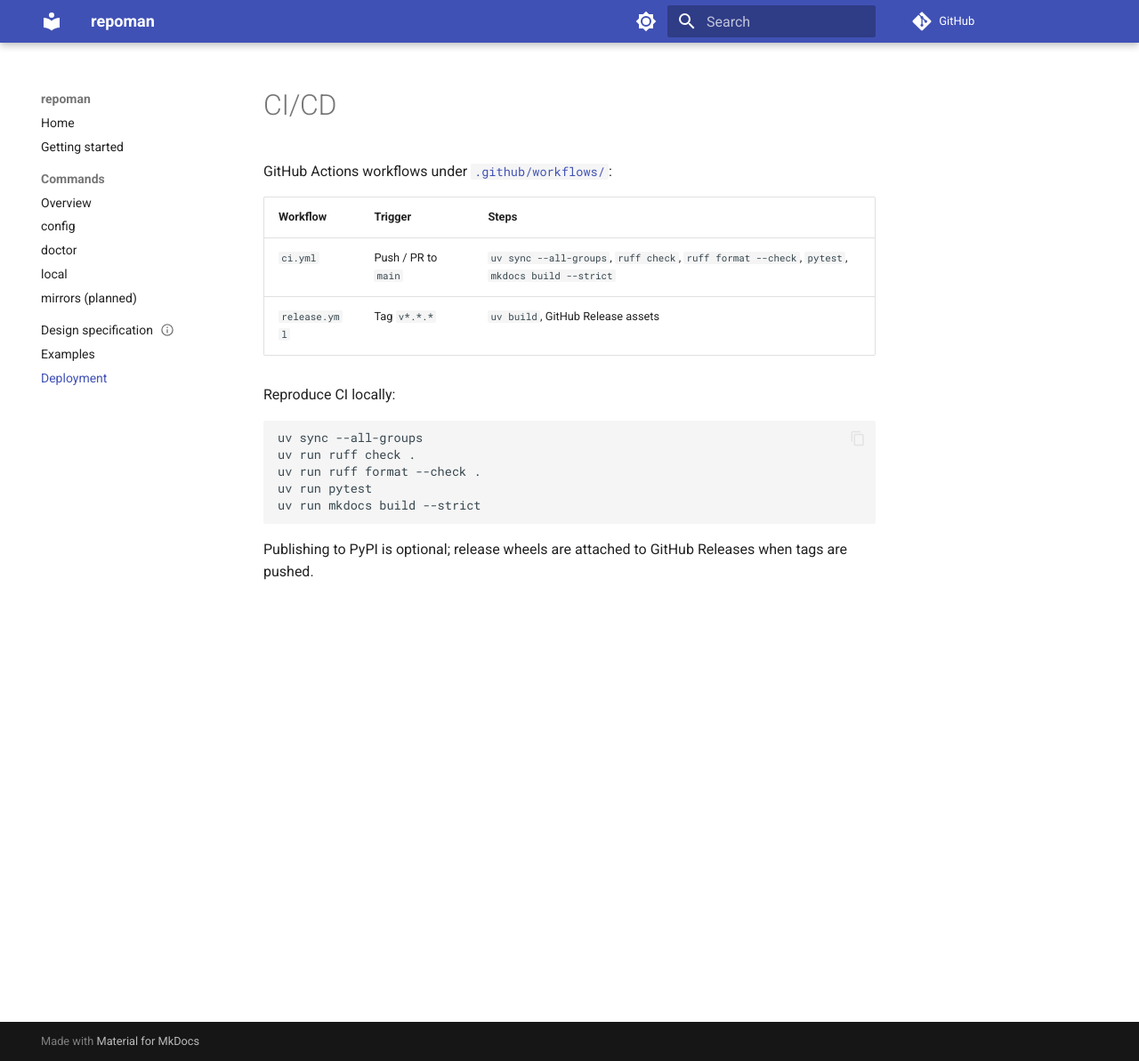
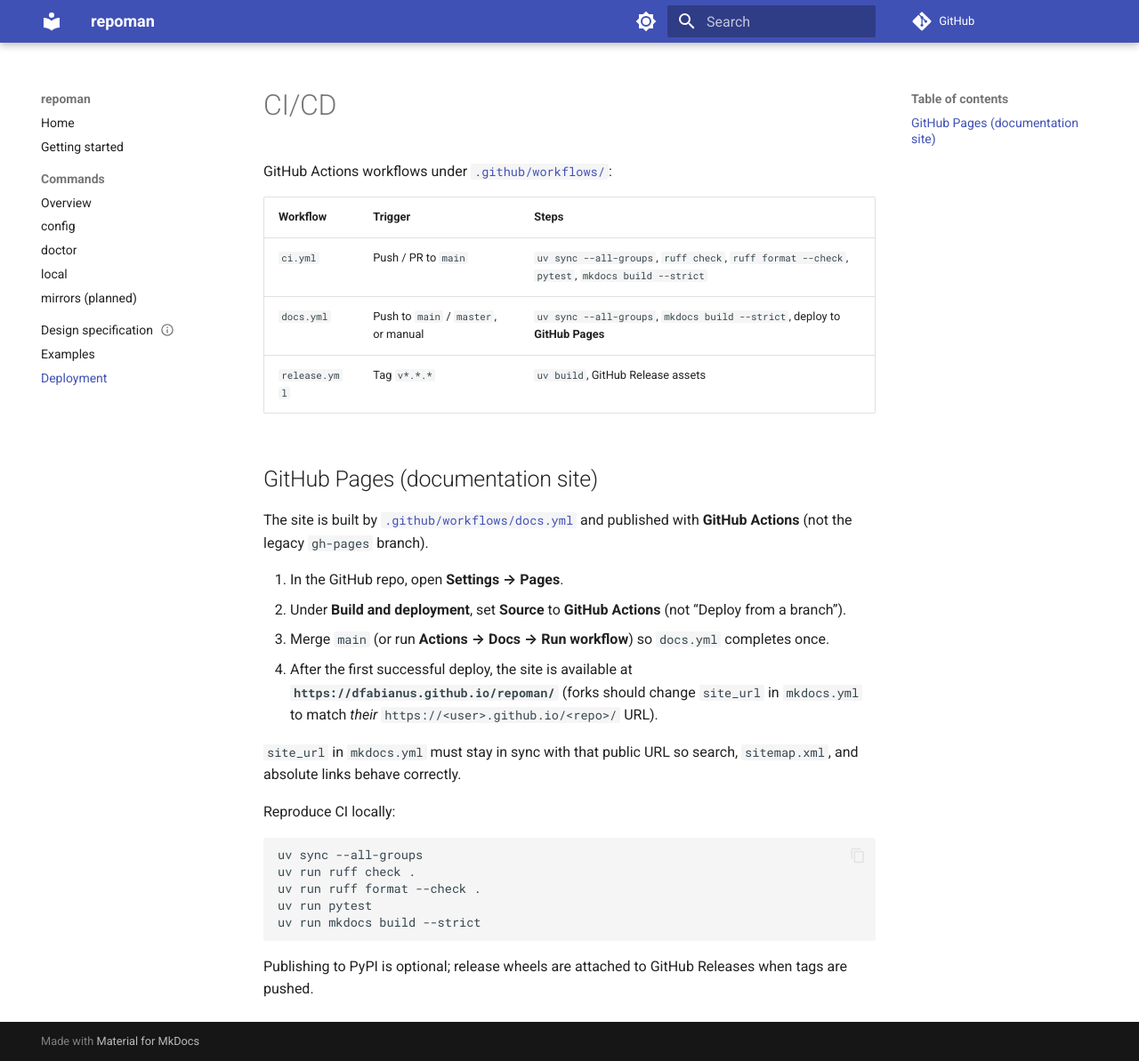
Before and after one commit to dfabianus/repoman, an MkDocs documentation site: the page built from docs/deployment/ci-cd.md, in a window 1280 px wide and 1193 px high. Shown: the whole window at 89% size. Built offline with MkDocs 1.6.1 and Material for MkDocs 9.7.7, drawn with Linux system fonts in a browser that asks for light colours; comment, search, counter and statistics services are not loaded.

Commit message:
ci: github actions for deploying docs

```diff
--- a/docs/deployment/ci-cd.md
+++ b/docs/deployment/ci-cd.md
@@ -5,7 +5,21 @@
 | Workflow | Trigger | Steps |
 | --- | --- | --- |
 | `ci.yml` | Push / PR to `main` | `uv sync --all-groups`, `ruff check`, `ruff format --check`, `pytest`, `mkdocs build --strict` |
+| `docs.yml` | Push to `main` / `master`, or manual | `uv sync --all-groups`, `mkdocs build --strict`, deploy to **GitHub Pages** |
 | `release.yml` | Tag `v*.*.*` | `uv build`, GitHub Release assets |
+
+## GitHub Pages (documentation site)
+
+The site is built by [`.github/workflows/docs.yml`](../../.github/workflows/docs.yml) and published with
+**GitHub Actions** (not the legacy `gh-pages` branch).
+
+1. In the GitHub repo, open **Settings → Pages**.
+2. Under **Build and deployment**, set **Source** to **GitHub Actions** (not “Deploy from a branch”).
+3. Merge `main` (or run **Actions → Docs → Run workflow**) so `docs.yml` completes once.
+4. After the first successful deploy, the site is available at **`https://dfabianus.github.io/repoman/`**
+   (forks should change `site_url` in `mkdocs.yml` to match *their* `https://<user>.github.io/<repo>/` URL).
+
+`site_url` in `mkdocs.yml` must stay in sync with that public URL so search, `sitemap.xml`, and absolute links behave correctly.
 
 Reproduce CI locally:
 
--- a/mkdocs.yml
+++ b/mkdocs.yml
@@ -1,5 +1,6 @@
 site_name: repoman
 site_description: Declarative multi-forge Git workspace sync and mirror tooling
+site_url: https://dfabianus.github.io/repoman/
 repo_url: https://github.com/dfabianus/repoman
 edit_uri: edit/main/docs/
 
```
Also changed, not shown: README.md (+1 -0 lines), docs/index.md (+1 -0 lines), 1 other file.
